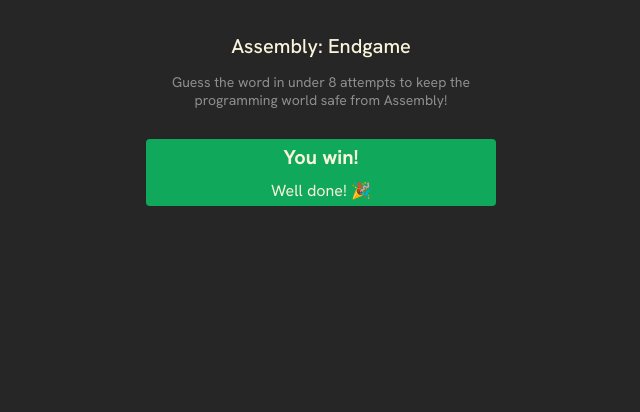
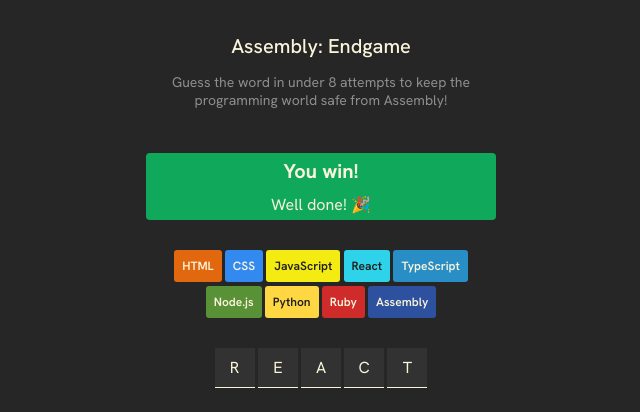
Before and after one commit to Liene31/react-assembly-endgame, a React (Vite) app: page / in a window 1280 px wide. Shown: the top 412 px of the page, without its empty margins (319-959 px from the left). Built offline with nearby package versions, Linux system fonts and the light colour scheme.

Commit message:
add language chips and word to guess tiles

```diff
--- /dev/null
+++ b/languages.js
@@ -0,0 +1,47 @@
+export const languages = [
+  {
+    name: "HTML",
+    backgroundColor: "#E2680F",
+    color: "#F9F4DA",
+  },
+  {
+    name: "CSS",
+    backgroundColor: "#328AF1",
+    color: "#F9F4DA",
+  },
+  {
+    name: "JavaScript",
+    backgroundColor: "#F4EB13",
+    color: "#1E1E1E",
+  },
+  {
+    name: "React",
+    backgroundColor: "#2ED3E9",
+    color: "#1E1E1E",
+  },
+  {
+    name: "TypeScript",
+    backgroundColor: "#298EC6",
+    color: "#F9F4DA",
+  },
+  {
+    name: "Node.js",
+    backgroundColor: "#599137",
+    color: "#F9F4DA",
+  },
+  {
+    name: "Python",
+    backgroundColor: "#FFD742",
+    color: "#1E1E1E",
+  },
+  {
+    name: "Ruby",
+    backgroundColor: "#D02B2B",
+    color: "#F9F4DA",
+  },
+  {
+    name: "Assembly",
+    backgroundColor: "#2D519F",
+    color: "#F9F4DA",
+  },
+];
--- a/src/App.jsx
+++ b/src/App.jsx
@@ -1,6 +1,32 @@
 import { useState } from "react";
+import { languages } from "../languages.js";
 
 function App() {
+  const [currentWord, setCurrentWord] = useState("react");
+
+  //Renders languages span element
+  const languageChipsEl = languages.map((language) => {
+    return (
+      <span
+        key={language.name}
+        style={{
+          backgroundColor: language.backgroundColor,
+          color: language.color,
+        }}
+      >
+        {language.name}
+      </span>
+    );
+  });
+
+  //Renders current word in word tiles one by one
+  const wordToGuessArr = currentWord.split("");
+  console.log(wordToGuessArr);
+  const tiles = wordToGuessArr.map((letter, index) => {
+    return <span key={index}>{letter}</span>;
+  });
+
+  //RETURN
   return (
     <main>
       <header>
@@ -14,6 +40,8 @@ function App() {
         <h2>You win!</h2>
         <p>Well done! 🎉</p>
       </section>
+      <section className="language-chips">{languageChipsEl}</section>
+      <section className="word-tiles">{tiles}</section>
     </main>
   );
 }
--- a/src/index.css
+++ b/src/index.css
@@ -11,6 +11,13 @@ body {
   height: 100vh;
   display: flex;
   justify-content: center;
+}
+
+main {
+  display: flex;
+  flex-direction: column;
+  gap: 30px;
+  align-items: center;
 }
 
 header {
@@ -34,9 +41,9 @@ section.game-status {
   display: flex;
   flex-direction: column;
   align-items: center;
+  align-self: normal;
   color: #f9f4da;
   border-radius: 4px;
-  margin-block: 30px;
 }
 
 section.game-status > p {
@@ -46,3 +53,34 @@ section.game-status > h2 {
   font-size: 1.25rem;
   margin: 5px;
 }
+
+section.language-chips {
+  display: flex;
+  justify-content: center;
+  gap: 0.2rem;
+  flex-wrap: wrap;
+  max-width: 300px;
+}
+
+section.language-chips > span {
+  border-radius: 3px;
+  font-size: 0.75rem;
+  font-weight: 600;
+  padding: 0.5rem;
+}
+
+section.word-tiles {
+  display: flex;
+  gap: 0.2rem;
+}
+
+section.word-tiles > span {
+  width: 40px;
+  height: 40px;
+  background-color: #323232;
+  color: #f9f4da;
+  text-align: center;
+  text-transform: uppercase;
+  align-content: center;
+  border-bottom: 1px solid #f9f4da;
+}
```
